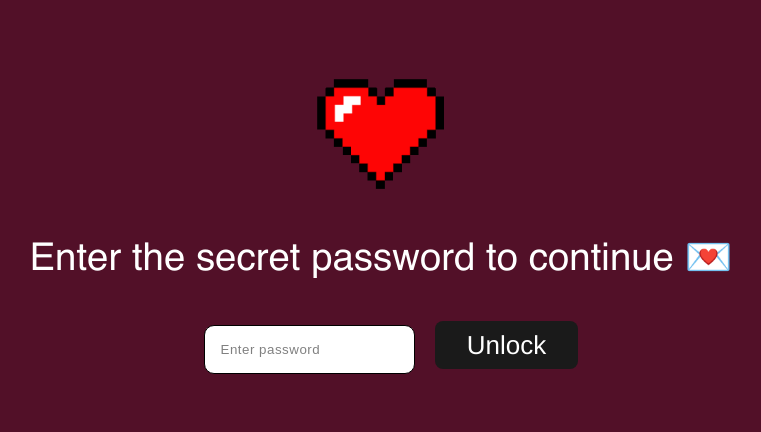
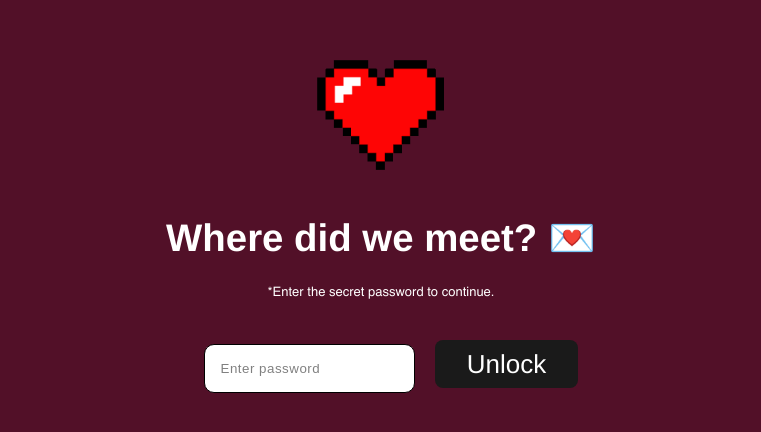
Before and after one commit to Teresawithoutah/white-toyota-corolla_connections, a React (Vite) app: page / in a window 1280 px wide. Shown: the part 174-606 px from the top of the page, without its empty margins (259-1020 px from the left). Built offline with nearby package versions, Linux system fonts and the light colour scheme; the HTML template or start-up script is replaced by a standard one.

Commit message:
Add instructions subtext styling in App.css for better readability

```diff
--- a/src/App.css
+++ b/src/App.css
@@ -33,7 +33,10 @@
   font-size: 3vw;
   margin-bottom: 25px;
 }
-
+.instructions-subtext {
+  font-size: small;
+  margin-bottom: 25px;
+}
 input.password-input {
   border: 1px solid;
   color: black;
--- a/src/App.jsx
+++ b/src/App.jsx
@@ -29,7 +29,8 @@ function App() {
             alt="Pixel heart"
             className="pixel-heart"
           />
-          <p className='instructions-text'>Enter the secret password to continue 💌</p>
+          <h1 className='instructions-text'>Where did we meet? 💌</h1>
+          <p className='instructions-subtext'>*Enter the secret password to continue.</p>
           <form onSubmit={handleSubmit} className="password-form">
             <input
               type="password"
```
